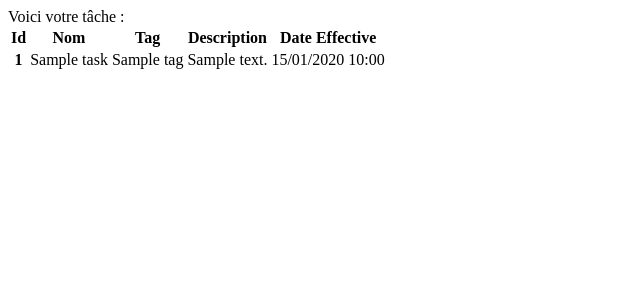
After one commit to BrayVincent/TodoAPP_Awesome, a Symfony app: template templates/mail/task.html.twig in a window 1280 px wide. The commit adds this page. Shown: the top 300 px of the page, without its empty margins (0-640 px from the left). Run offline with Twig, Linux system fonts and the light colour scheme; the template is opened without the code that fills it: most values are stand-ins (such as "Sample title", 1, 10 or a date in 2020); some libraries are stand-ins or nearby versions.

Commit message:
bundle swift mailer et envoi de mail de task

```diff
--- a/composer.json
+++ b/composer.json
@@ -16,6 +16,7 @@
         "symfony/framework-bundle": "5.1.*",
         "symfony/orm-pack": "^1.0",
         "symfony/security-bundle": "5.1.*",
+        "symfony/swiftmailer-bundle": "^3.4",
         "symfony/twig-pack": "^1.0",
         "symfony/yaml": "5.1.*",
         "tattali/calendar-bundle": "^1.2"
--- a/config/bundles.php
+++ b/config/bundles.php
@@ -12,4 +12,5 @@ return [
     Symfony\Bundle\SecurityBundle\SecurityBundle::class => ['all' => true],
     Symfony\Bundle\WebProfilerBundle\WebProfilerBundle::class => ['dev' => true, 'test' => true],
     CalendarBundle\CalendarBundle::class => ['all' => true],
+    Symfony\Bundle\SwiftmailerBundle\SwiftmailerBundle::class => ['all' => true],
 ];
--- /dev/null
+++ b/templates/mail/task.html.twig
@@ -0,0 +1,34 @@
+<!DOCTYPE HTML>
+{% block title %}Voici votre tâche :
+{% endblock %}
+{% block stylesheets %}
+	<meta charset="UTF-8">
+	<link rel="stylesheet" type="text/css" href="https://cdn.datatables.net/v/
+				dt/dt-1.10.21/datatables.min.css"/>
+{% endblock %}
+{% block body %}
+	<div class="container mt-5">
+		<table class="table table-striped tabled-bordered" id="tasksTable">
+			<thead>
+				<th>Id</th>
+				<th>Nom</th>
+				<th>Tag</th>
+				<th>Description</th>
+				<th>Date Effective</th>
+				<th></th>
+				<th></th>
+			</thead>
+			<tbody>
+				{% if task is defined %}
+					<tr>
+						<th scope="row">{{ task.id }}</th>
+						<td>{{ task.name }}</td>
+						<td>{{ task.tag.name }}</td>
+						<td>{{ task.description}}</td>
+						<td>{{ task.dueAt | date('d/m/Y H:i') }}</td>
+					</tr>
+				{% endif %}
+			</tbody>
+		</table>
+	</div>
+{% endblock %}
--- a/templates/task/index.html.twig
+++ b/templates/task/index.html.twig
@@ -19,6 +19,7 @@
 				<th>Catégorie</th>
 				<th></th>
 				<th></th>
+				<th></th>
 			</thead>
 			<tbody>
 				{% if tasks is defined %}
@@ -28,6 +29,9 @@
 							<td>{{ task.name }}</td>
 							<td>{{ task.dueAt | date('d/m/Y H:i') }}</td>
 							<td>{{ task.tag.name }}</td>
+							<td>
+								<a href="{{ path('task_mail' , {'id' : task.id })}}" class="btn btn-outline-primary">Send</a>
+							</td>
 							<td>
 								<a href="{{ path('task_update', {'id': task.id })}}" class="btn btn-success">Update</a>
 							</td>
```
Also changed, not shown: src/Controller/ContactController.php (added, +64 -0 lines), 8 other files.
